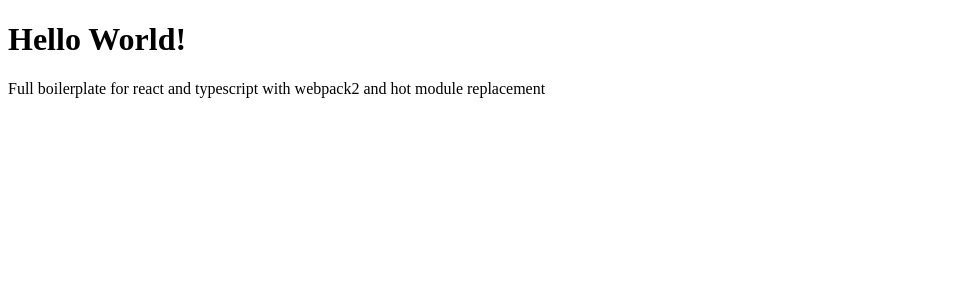
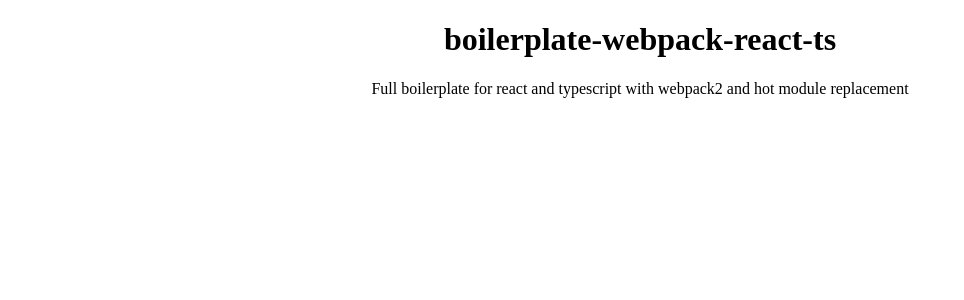
Before and after one commit to cuarti/boilerplate-typescript-react, a React app: page / in a window 1280 px wide. Shown: the top 300 px of the page, without its empty margins (0-964 px from the left). Built offline with nearby package versions, Linux system fonts and the light colour scheme.

Commit message:
Add support to SASS

```diff
--- a/package.json
+++ b/package.json
@@ -30,6 +30,7 @@
     "@types/node": "^7.0.12",
     "@types/react": "^15.0.20",
     "@types/react-dom": "^0.14.23",
+    "@types/react-hot-loader": "^3.0.1",
     "react": "^15.4.2",
     "react-dom": "^15.4.2"
   },
@@ -41,7 +42,11 @@
     "babel-preset-es2015": "^6.24.0",
     "babel-preset-react": "^6.23.0",
     "babel-preset-stage-2": "^6.22.0",
+    "css-loader": "^0.28.4",
+    "node-sass": "^4.5.3",
     "react-hot-loader": "^3.0.0-beta.6",
+    "sass-loader": "^6.0.5",
+    "style-loader": "^0.18.2",
     "tslint": "^4.5.1",
     "typescript": "^2.2.1",
     "webpack": "^2.3.2",
--- /dev/null
+++ b/src/components/App.scss
@@ -0,0 +1,4 @@
+
+.app {
+    text-align: center;
+}
--- a/src/components/App.tsx
+++ b/src/components/App.tsx
@@ -1,14 +1,18 @@
 
 import * as React from 'react';
+// import * as style from './App.scss';
+const style = require('./App.scss');
 
 
-export default class App extends React.Component<undefined, undefined> {
+export default class App extends React.Component<{}, {}> {
 
     public render(): JSX.Element {
-        return <div>
-            <h1>Hello World!</h1>
-            <p>Full boilerplate for react and typescript with webpack2 and hot module replacement</p>
-        </div>;
+        return (
+            <div className={style.app} >
+                <h1>boilerplate-webpack-react-ts</h1>
+                <p>Full boilerplate for react and typescript with webpack2 and hot module replacement</p>
+            </div>
+        );
     }
 
 }
--- a/webpack.config.js
+++ b/webpack.config.js
@@ -38,7 +38,15 @@ module.exports = {
             {
                 test: /\.tsx?$/,
                 use: 'awesome-typescript-loader'
-            }
+            },
+            {
+                test: /\.css$/,
+                use: ['style-loader', 'css-loader?modules'],
+            },
+            {
+                test: /\.scss$/,
+                loaders: ['style-loader', 'css-loader?modules', 'sass-loader']
+            },
         ],
     },
 
```
Also changed, not shown: 2 other files (tests, documents, lock files or other folders).
